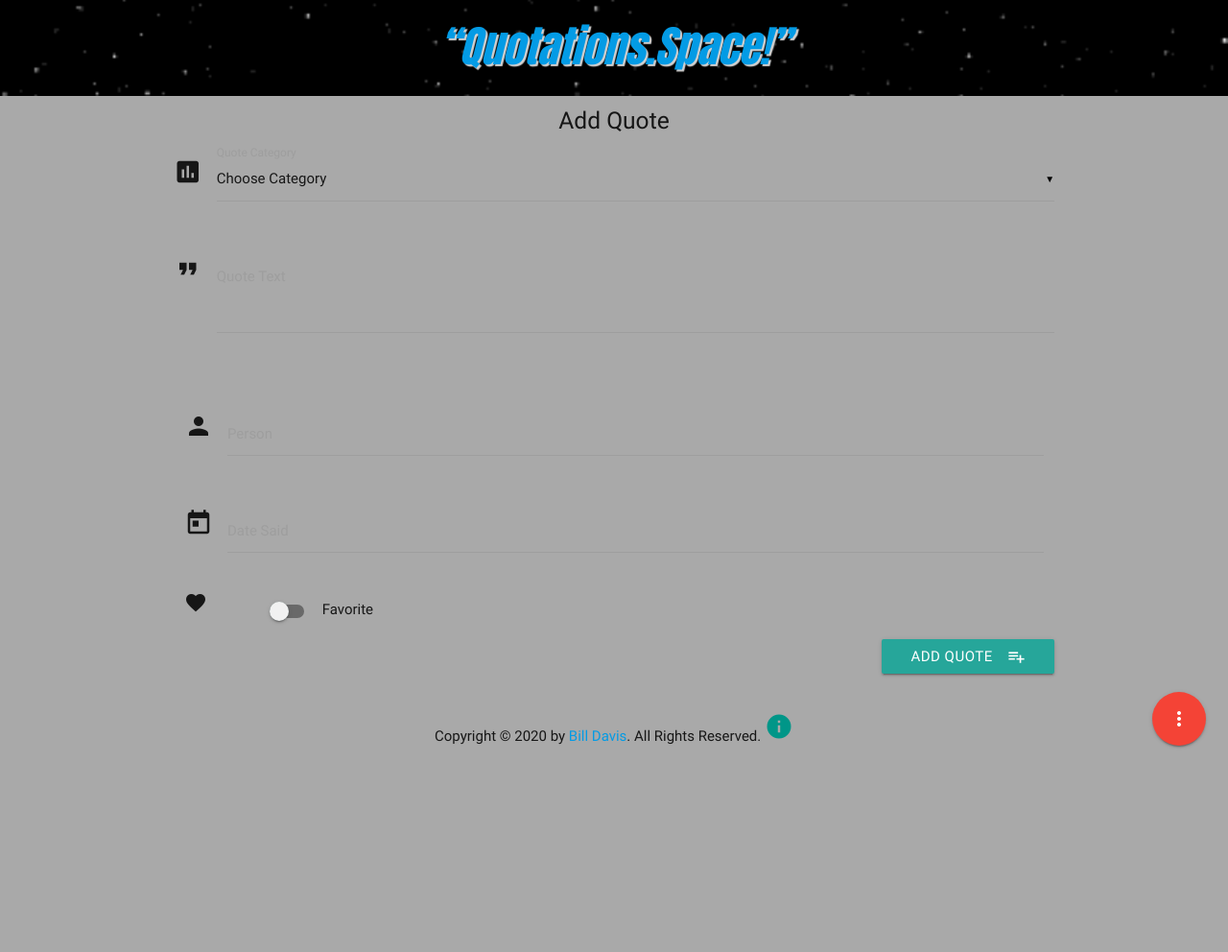
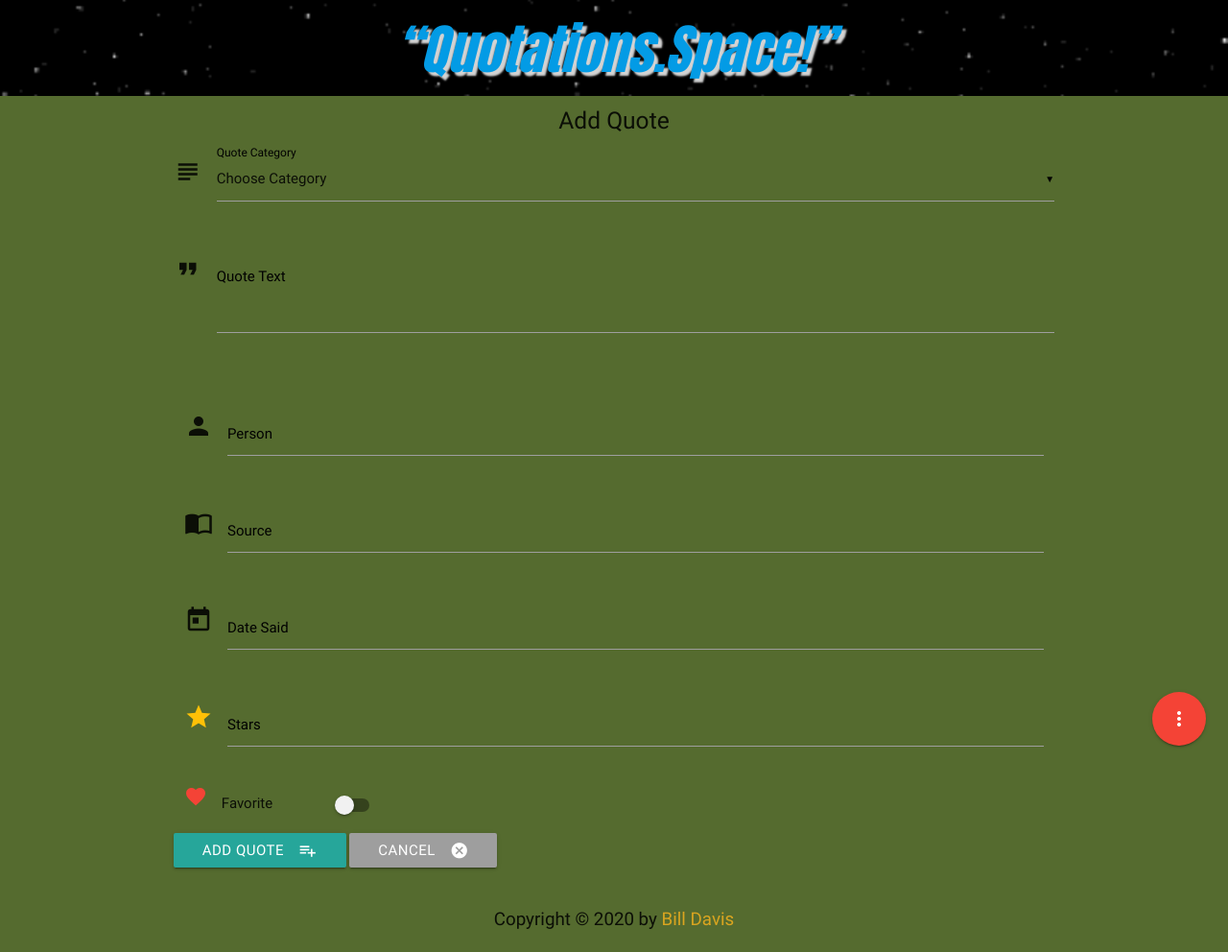
Before and after one commit to billdavisjr/wbd_fsd_project3, a Flask app: page /add_quote in a window 1280 px wide. Shown: the whole page at 96% size. Before the commit the page ends 779 px from the top, so only its background shows below. Run offline with Flask 2, Linux system fonts and the light colour scheme; data that the repository does not hold is empty; some libraries are stand-ins or nearby versions.

Commit message:
Fixed issues 7 & 8, style changes all over, added about page, people photo links, fave & star icons, sorting of data, cancel buttons on add/edit pgs, fixed datepicker bug.

```diff
--- a/app.py
+++ b/app.py
@@ -16,7 +16,7 @@ mongo = PyMongo(app)
 @app.route('/get_quotes')
 def get_quotes():
     return render_template('quotes.html',
-                           quotations=mongo.db.quotations.find())
+                           quotations=mongo.db.quotations.find().sort("person"))
 
 
 @app.route('/search_quotes', methods=['POST'])
@@ -24,13 +24,13 @@ def search_quotes():
     search_text = request.form.get('searchfield')
     if search_text == '':
         return render_template('quotes.html',
-                               quotations=mongo.db.quotations.find(),
+                               quotations=mongo.db.quotations.find().sort("person"),
                                searchfield=search_text)
     else:
         the_search = {'$text': {'$search': search_text}}
         print('Search string:')
         print(the_search)
-        search_results = mongo.db.quotations.find(the_search)
+        search_results = mongo.db.quotations.find(the_search).sort("person")
         return render_template('quotes.html',
                                quotations=search_results,
                                searchfield=search_text)
@@ -39,7 +39,7 @@ def search_quotes():
 @app.route('/add_quote')
 def add_quote():
     return render_template('addquote.html',
-                           categories=mongo.db.categories.find())
+                           categories=mongo.db.categories.find().sort("category_name"))
 
 
 @app.route('/insert_quote', methods=['POST'])
@@ -52,7 +52,7 @@ def insert_quote():
 @app.route('/edit_quote/<quote_id>')
 def edit_quote(quote_id):
     the_quote = mongo.db.quotations.find_one({"_id": ObjectId(quote_id)})
-    all_categories = mongo.db.categories.find()
+    all_categories = mongo.db.categories.find().sort("category_name")
     return render_template('editquote.html', quote=the_quote,
                            categories=all_categories)
 
@@ -65,7 +65,9 @@ def update_quote(quote_id):
                         'category_name': request.form.get('category_name'),
                         'quotation_text': request.form.get('quotation_text'),
                         'person': request.form.get('person'),
+                        'source': request.form.get('source'),
                         'date_said': request.form.get('date_said'),
+                        'stars_rating': request.form.get('stars_rating'),
                         'is_favorite': request.form.get('is_favorite')
                       })
     return redirect(url_for('get_quotes'))
@@ -80,7 +82,7 @@ def delete_quote(quote_id):
 @app.route('/get_categories')
 def get_categories():
     return render_template('categories.html',
-                           categories=mongo.db.categories.find())
+                            categories=mongo.db.categories.find().sort("category_name"))
 
 
 @app.route('/edit_category/<category_id>')
--- a/static/css/style.css
+++ b/static/css/style.css
@@ -1,9 +1,9 @@
 .qsheading {
     font-family: Impact,'Arial Black', sans-serif;
     font-style: italic;
-    font-size: 3em;
-    text-shadow: 2px 2px 1px lightgray;
-    padding: 15px;
+    font-size: 3.75em;
+    text-shadow: 4px 4px 2px lightgray;
+    padding: 10px;
     color: white;
     background-image: url("StarfieldSimulation.gif");
     /* from https://commons.wikimedia.org/wiki/File:StarfieldSimulation.gif */
@@ -15,14 +15,34 @@
 }
 
 body {
-    background-color: darkgray;
+    background-color: darkolivegreen;
+}
+
+.about_text {
+    font-size: 1.25em;
+
 }
 
 .centered {
-        text-align: center;
+    text-align: center;
 }
 
+.quotation {
+    padding: 15px 15px;
+    background-color: white;
+    font-size: 1.5em;
 }
+
+.attribution {
+    font-size: 1.5em;
+    font-style: italic;
+}
+
+.footer_link {
+    color: goldenrod;
+}
+
+
 .btn_small {
     line-height: 22px;
     height: 22px;
@@ -31,20 +51,6 @@ body {
     padding: 0 0.5em;
 }
 
-
-
 .collapsible-header, .collapsible-body {
     background-color: whitesmoke;
 }
-
-.quotation {
-    padding: 15px 15px;
-    background-color: white;
-    font-size: 1.5em;
-
-}
-
-.attribution {
-    font-size: 1.5em;
-    font-style: italic;
-}
--- a/templates/addquote.html
+++ b/templates/addquote.html
@@ -5,21 +5,21 @@
         <div class="row">
             <div class="row">
                 <div class="input-field col s12">
-                    <i class="material-icons prefix">poll</i>
+                    <i class="material-icons prefix">subject</i>
                     <select id="category_name" name="category_name">
                         <option value="" disabled selected>Choose Category</option>
                         {% for cat in categories %}
                             <option value="{{cat.category_name}}">{{cat.category_name}}</option>
                         {% endfor %}
                     </select>
-                    <label>Quote Category</label>
+                    <label class="black-text" for="category_name" >Quote Category</label>
                 </div>
             </div>
             <div class="row">
                 <div class="input-field col s12">
                     <i class="material-icons prefix">format_quote</i>
                     <textarea id="quotation_text" name="quotation_text" class="materialize-textarea"></textarea>
-                    <label for="icon_prefix">Quote Text</label>
+                    <label class="black-text" for="quotation_text">Quote Text</label>
                 </div>
             </div>
         </div>
@@ -27,32 +27,55 @@
             <div class="input-field col s12">
                 <i class="material-icons prefix">person</i>
                 <input name="person" id="person" type="text">
-                <label for="icon_telephone">Person</label>
+                <label class="black-text" for="person">Person</label>
             </div>
         </div>
         <div class="row">
             <div class="input-field col s12">
+                <i class="material-icons prefix">import_contacts</i>
+                <input name="source" id="source" type="text">
+                <label class="black-text" for="source">Source</label>
+            </div>
+        </div>
+        <div class="row">
+            <div class="input-field col s12" id="matfix">
                 <i class="material-icons prefix">today</i>
-                <!-- input id="date_said" name="date_said" type="text" class="datepicker" -->
-                <input id="matfix" name="date_said" type="text" class="datepicker">
-                <label for="icon_prefix">Date Said</label>
+                <input id="date_said" name="date_said" type="text" class="datepicker">
+                <label class="black-text" for="date_said">Date Said</label>
+            </div>
+        </div>
+        <div class="row">
+            <div class="input-field col s12">
+                <i class="material-icons prefix amber-text darken-5">star</i>
+                <input name="stars_rating" id="stars_rating" type="text">
+                <label class="black-text" for="stars_rating">Stars</label>
             </div>
         </div>
         <div class="row">
             <div class="switch col s12">
-                <i class="material-icons prefix">favorite</i>
-                <label>
+                <i class="material-icons prefix red-text darken-5">favorite</i>
+                &nbsp;&nbsp;&nbsp;Favorite
+                <label class="black-text" for="is_favorite">
                     <input id="is_favorite" name="is_favorite" type="checkbox">
                     <span class="lever"></span>
                 </label>
-                Favorite
             </div>
         </div>
         <div class="row">
-            <button class="btn waves-effect waves-light right" type="submit" name="action">Add Quote
+            <button class="btn waves-effect waves-light" type="submit" name="action">Add Quote
                 <i class="material-icons right">playlist_add</i>
              </button>
+            <a href="{{ url_for('get_quotes') }}" class="waves-effect waves-light btn grey">
+                <i class="material-icons right">cancel</i>Cancel
+            </a>
         </div>
     </form>
 </div>
+<!-- temporary fix for Materialize date picker-->
+<script src="https://cdnjs.cloudflare.com/ajax/libs/jquery/3.2.1/jquery.min.js"></script>
+<script type="text/javascript">
+    $(document).ready(function() {
+        $('#matfix').pickadate('picker').set('select', date_said, { format: 'dd/mm/yyyy' }).trigger('change');
+    });
+</script>
 {% endblock %}
--- a/templates/base.html
+++ b/templates/base.html
@@ -9,7 +9,7 @@
         <meta name="viewport" content="width=device-width, initial-scale=1.0"/>
     </head>
     <body>
-        <header class="qsheading">
+        <header class="qsheading blue-text darken-2">
             <div class="center-align"><a href="{{url_for('get_quotes')}}" > &ldquo;Quotations.Space!&rdquo;</a></div>
         </header>
         <main>
@@ -22,6 +22,7 @@
                     <i class="large material-icons">more_vert</i>
                 </a>
                 <ul>
+                    <li><a class="btn-floating brown darken-1 tooltipped" href="{{ url_for('about') }}"  data-position="left" data-tooltip="About this website "><i class="material-icons">info_outline</i></a></li>
                     <li><a class="btn-floating green darken-1 tooltipped" href="{{ url_for('get_categories') }}"  data-position="left" data-tooltip="View Categories"><i class="material-icons">subject</i></a></li>
                     <li><a class="btn-floating amber darken-1 tooltipped" href="{{ url_for('get_quotes') }}"  data-position="left" data-tooltip="View Quotes"><i class="material-icons">format_quote</i></a></li>
                     <li><a class="btn-floating purple tooltipped" href="{{url_for('add_category')}}" data-position="left" data-tooltip="Add a new category"><i class="material-icons">playlist_add</i></a></li>
@@ -30,11 +31,13 @@
             </div>
         </main>
         <footer>
-            <div class="center-align">
-                Copyright &copy; 2020 by <a href="http://www.williambdavisjr.com/">Bill Davis</a>. All Rights Reserved.
-                <a href="{{url_for('about')}}"><i class="small teal-text material-icons">info</i></a>
-            <div>
-            <div>&nbsp;</div>
+            <div class="row">
+                <div class="col s2">&nbsp;</div>
+                <div class="col s8 about_text center">
+                    Copyright &copy; 2020 by <a class="footer_link" href="http://www.williambdavisjr.com/">Bill Davis</a>
+                </div>
+                <div class="col s2">&nbsp;</div>
+            </div>
         </footer>
         <script src="https://cdnjs.cloudflare.com/ajax/libs/jquery/3.2.1/jquery.min.js"></script>
         <script src="https://cdnjs.cloudflare.com/ajax/libs/materialize/0.100.2/js/materialize.min.js"></script>
--- a/templates/editcategory.html
+++ b/templates/editcategory.html
@@ -6,9 +6,9 @@
     <form action="{{ url_for('update_category', category_id=category._id) }}" method="POST" class="col s12">
         <div class="row">
             <div class="input-field col s12">
-                <i class="material-icons prefix">poll</i>
+                <i class="material-icons prefix">subject</i>
                 <input id="category_name" name="category_name" type="text" class="validate" value="{{category.category_name}}">
-                <label for="category_name">Category Name</label>
+                <label class="black-text" for="category_name">Category Name</label>
             </div>
         </div>
         <div class="row">
```
Also changed, not shown: templates/about.html (+12 -7 lines), templates/addcategory.html (+6 -2 lines), templates/categories.html (+8 -3 lines), templates/editquote.html (+29 -13 lines), templates/quotes.html (+60 -14 lines), README.md.
